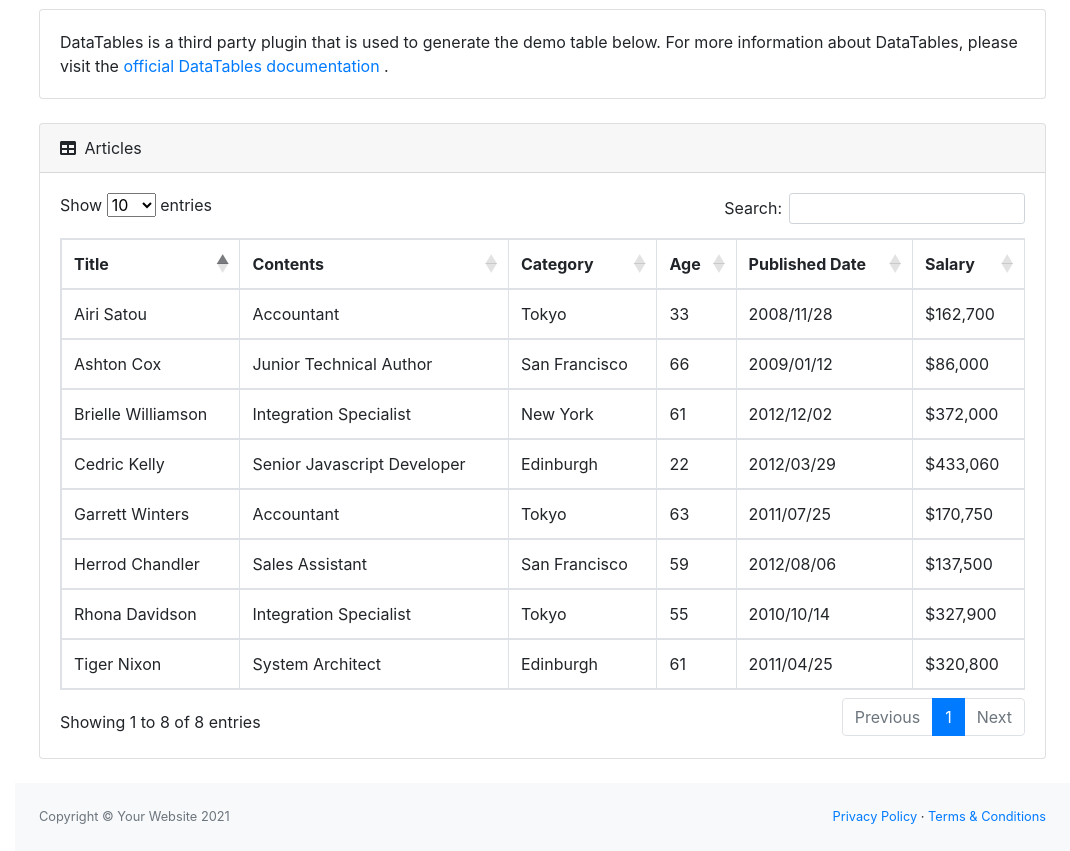
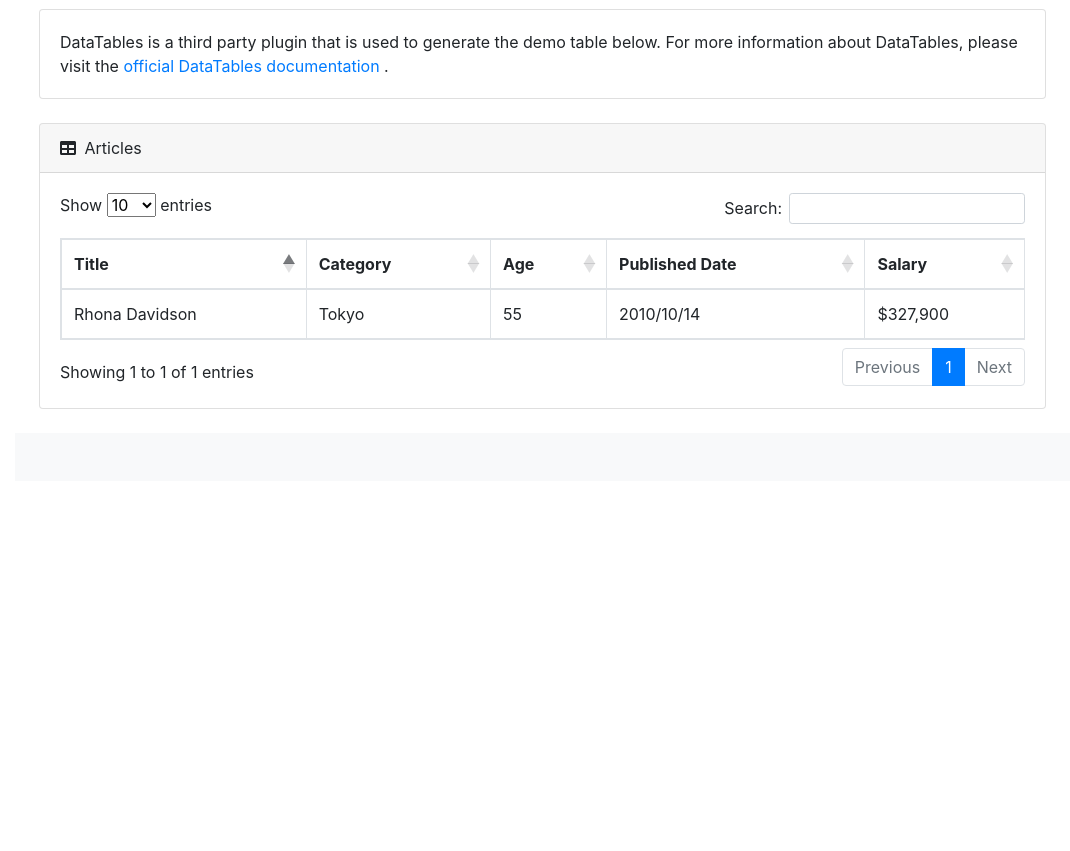
Before and after one commit to ossteam8/K-news-keyword-summarizer, a Django app: template crawling/templates/crawling/keywordCharts.html in a window 1280 px wide. Shown: the part 1297-2148 px from the top of the page, without its empty margins (210-1280 px from the left). After the commit the page ends 1706 px from the top, so only its background shows below. Run offline with Django 3.2, Linux system fonts and the light colour scheme; the template is opened without the code that fills it, so the values that code supplies are empty; some libraries are stand-ins or nearby versions.

Commit message:
modified .js

```diff
--- a/crawling/templates/base.html
+++ b/crawling/templates/base.html
@@ -122,12 +122,12 @@
                 <footer class="py-4 bg-light mt-auto">
                     <div class="container-fluid">
                         <div class="d-flex align-items-center justify-content-between small">
-                            <div class="text-muted">Copyright &copy; Your Website 2021</div>
+                            <!-- <div class="text-muted">Copyright &copy; Your Website 2021</div>
                             <div>
                                 <a href="#">Privacy Policy</a>
                                 &middot;
                                 <a href="#">Terms &amp; Conditions</a>
-                            </div>
+                            </div> -->
                         </div>
                     </div>
                 </footer>
--- a/crawling/templates/crawling/keywordCharts.html
+++ b/crawling/templates/crawling/keywordCharts.html
@@ -70,7 +70,6 @@
                             <thead>
                                 <tr>
                                     <th>Title</th>
-                                    <th>Contents</th>
                                     <th>Category</th>
                                     <th>Age</th>
                                     <th>Published Date</th>
@@ -89,64 +88,7 @@
                             </tfoot> -->
                             <tbody>
                                 <tr>
-                                    <td>Tiger Nixon</td>
-                                    <td>System Architect</td>
-                                    <td>Edinburgh</td>
-                                    <td>61</td>
-                                    <td>2011/04/25</td>
-                                    <td>$320,800</td>
-                                </tr>
-                                <tr>
-                                    <td>Garrett Winters</td>
-                                    <td>Accountant</td>
-                                    <td>Tokyo</td>
-                                    <td>63</td>
-                                    <td>2011/07/25</td>
-                                    <td>$170,750</td>
-                                </tr>
-                                <tr>
-                                    <td>Ashton Cox</td>
-                                    <td>Junior Technical Author</td>
-                                    <td>San Francisco</td>
-                                    <td>66</td>
-                                    <td>2009/01/12</td>
-                                    <td>$86,000</td>
-                                </tr>
-                                <tr>
-                                    <td>Cedric Kelly</td>
-                                    <td>Senior Javascript Developer</td>
-                                    <td>Edinburgh</td>
-                                    <td>22</td>
-                                    <td>2012/03/29</td>
-                                    <td>$433,060</td>
-                                </tr>
-                                <tr>
-                                    <td>Airi Satou</td>
-                                    <td>Accountant</td>
-                                    <td>Tokyo</td>
-                                    <td>33</td>
-                                    <td>2008/11/28</td>
-                                    <td>$162,700</td>
-                                </tr>
-                                <tr>
-                                    <td>Brielle Williamson</td>
-                                    <td>Integration Specialist</td>
-                                    <td>New York</td>
-                                    <td>61</td>
-                                    <td>2012/12/02</td>
-                                    <td>$372,000</td>
-                                </tr>
-                                <tr>
-                                    <td>Herrod Chandler</td>
-                                    <td>Sales Assistant</td>
-                                    <td>San Francisco</td>
-                                    <td>59</td>
-                                    <td>2012/08/06</td>
-                                    <td>$137,500</td>
-                                </tr>
-                                <tr>
                                     <td>Rhona Davidson</td>
-                                    <td>Integration Specialist</td>
                                     <td>Tokyo</td>
                                     <td>55</td>
                                     <td>2010/10/14</td>
```
Also changed, not shown: crawling/templates/crawling/index.html (+12 -20 lines).
